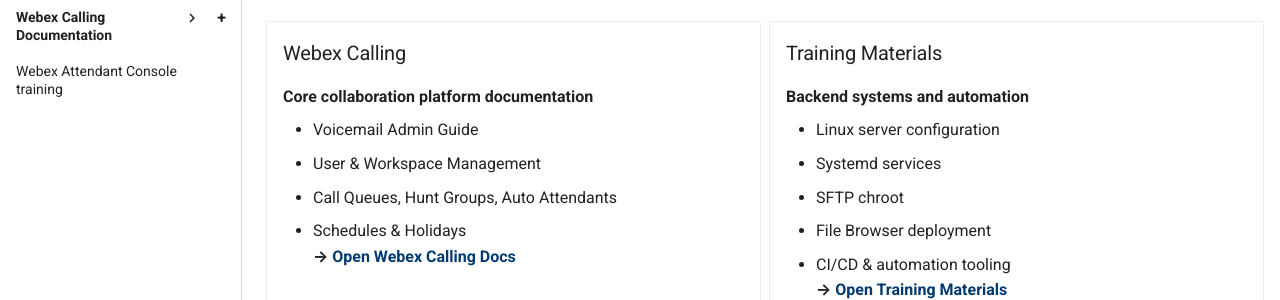
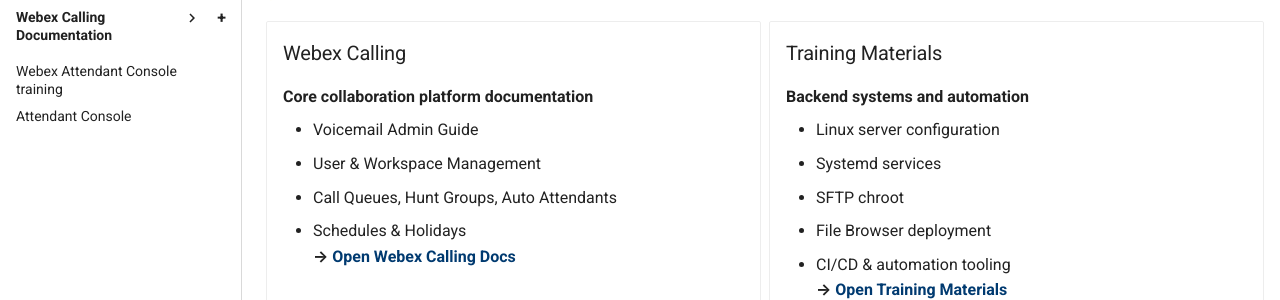
Before and after one commit to kvaksin/mkdocsdemo, an MkDocs documentation site: the page built from docs/index.md, in a window 1280 px wide. Shown: the part 327-627 px from the top of the page. Built offline with MkDocs 1.6.1 and Material for MkDocs 9.7.7, drawn with Linux system fonts in a browser that asks for light colours; comment, search, counter and statistics services are not loaded.

Commit message:
Update mkdocs.yml

```diff
--- a/mkdocs.yml
+++ b/mkdocs.yml
@@ -125,6 +125,7 @@
     - Overview: webex-calling/index.md
     - Voicemail: webex-calling/voicemail.md
   - Webex Attendant Console training: webexAC.md
+  - Attendant Console: AttendantConsole.md
 
 #  - webexAC.mdContact Center:
 #      - Overview: cc/index.md
```
